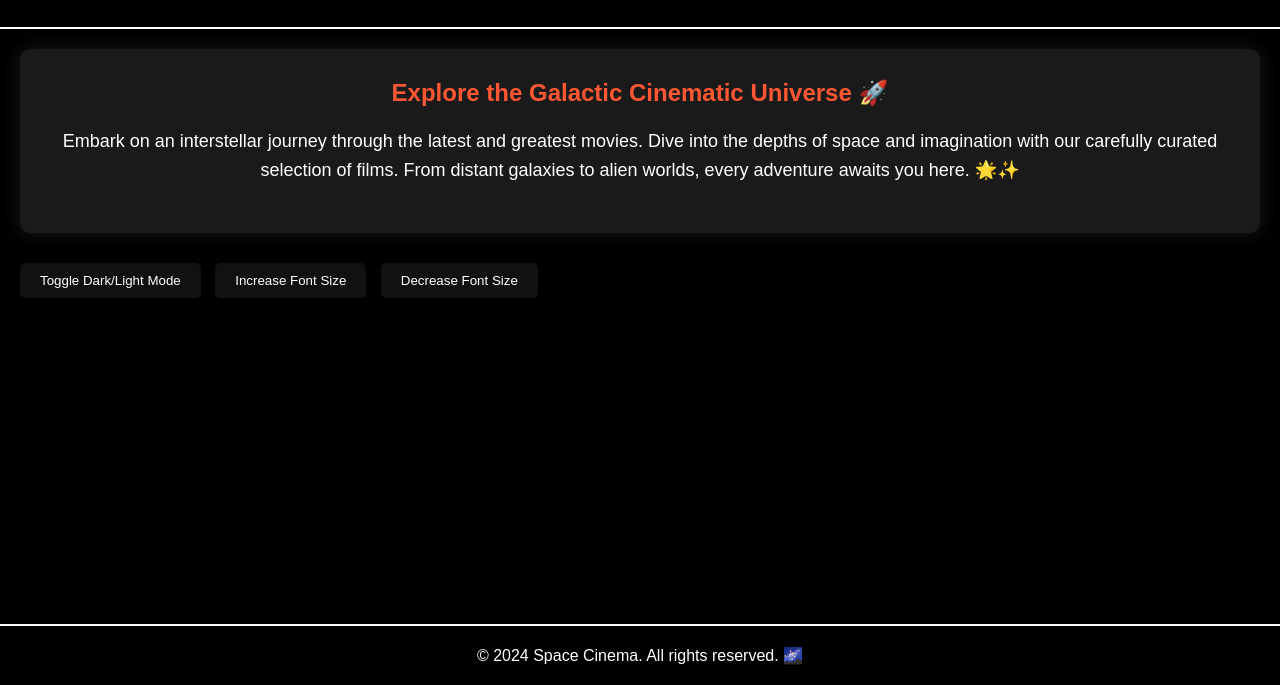
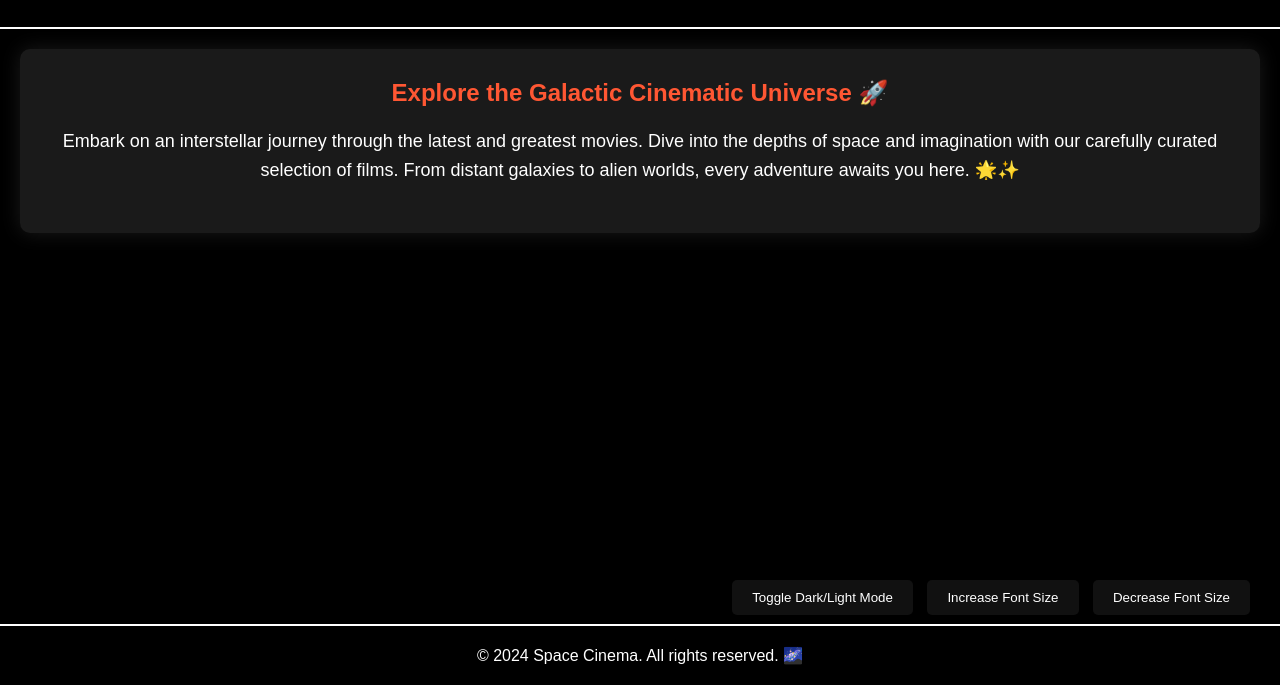
Before and after one commit to cse23-076/Secret, a plain HTML site: page index.html in a window 1280 px wide. Shown: the part 115-800 px from the top of the page. Drawn offline with Linux system fonts and the light colour scheme.

Commit message:
Update index.html

```diff
--- a/index.html
+++ b/index.html
@@ -238,6 +238,14 @@
         .btn-font-size.hide {
             display: none;
         }
+
+        /* Fixed position for buttons */
+        .fixed-buttons {
+            position: fixed;
+            bottom: 60px; /* Adjusted to 60px from bottom */
+            right: 20px;
+            z-index: 999;
+        }
     </style>
 </head>
 <body>
@@ -265,13 +273,13 @@
         <div id="movies">
             <!-- Movies will be dynamically added here -->
         </div>
+    </div>
 
-        <!-- Buttons section -->
-        <div class="buttons">
-            <button class="btn btn-dark-mode" onclick="toggleDarkMode()">Toggle Dark/Light Mode</button>
-            <button class="btn btn-font-size" onclick="adjustFontSize(true)">Increase Font Size</button>
-            <button class="btn btn-font-size" onclick="adjustFontSize(false)">Decrease Font Size</button>
-        </div>
+    <!-- Buttons section -->
+    <div class="fixed-buttons">
+        <button class="btn btn-dark-mode" onclick="toggleDarkMode()">Toggle Dark/Light Mode</button>
+        <button class="btn btn-font-size" onclick="adjustFontSize(true)">Increase Font Size</button>
+        <button class="btn btn-font-size" onclick="adjustFontSize(false)">Decrease Font Size</button>
     </div>
 
     <!-- Footer section -->
```
